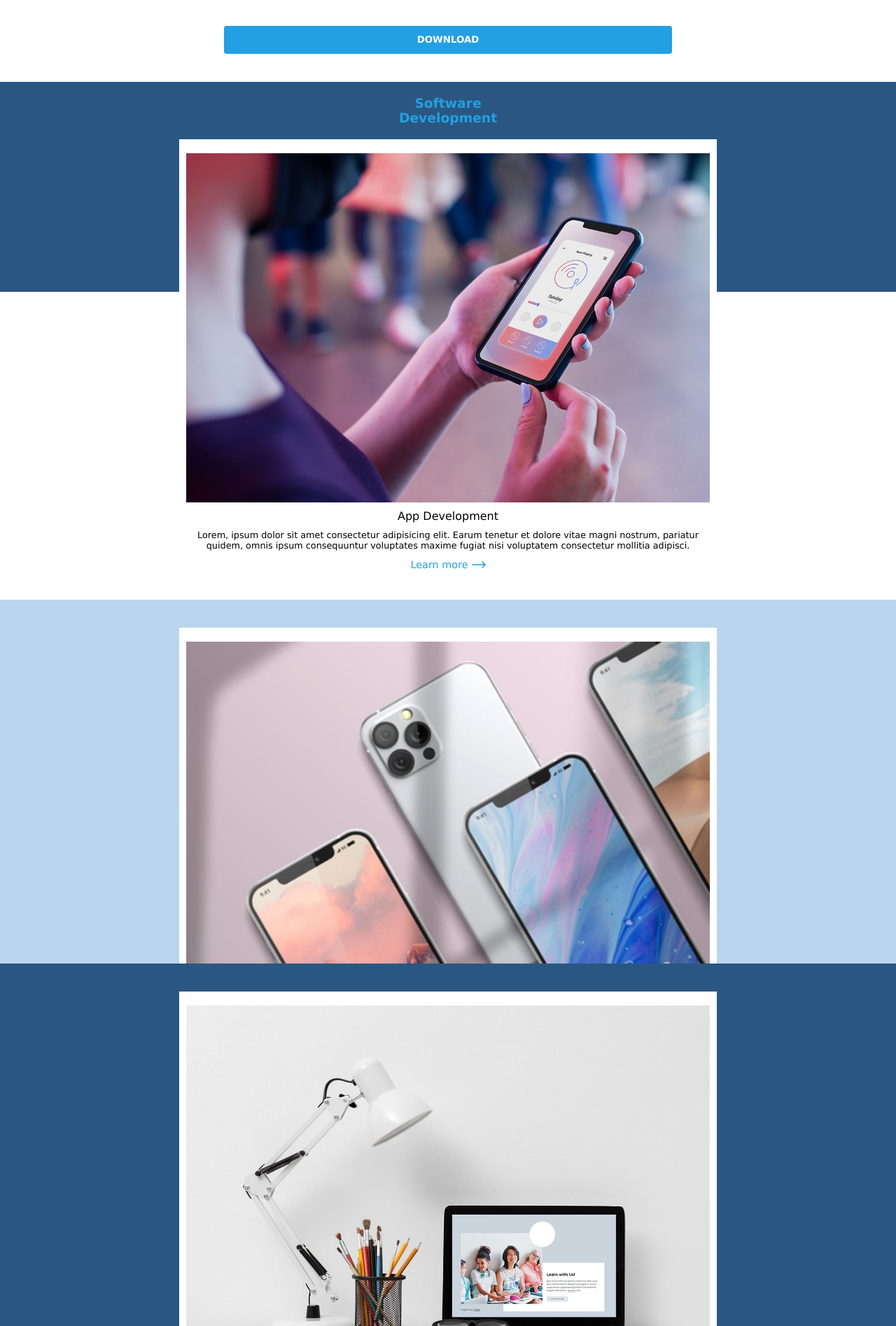
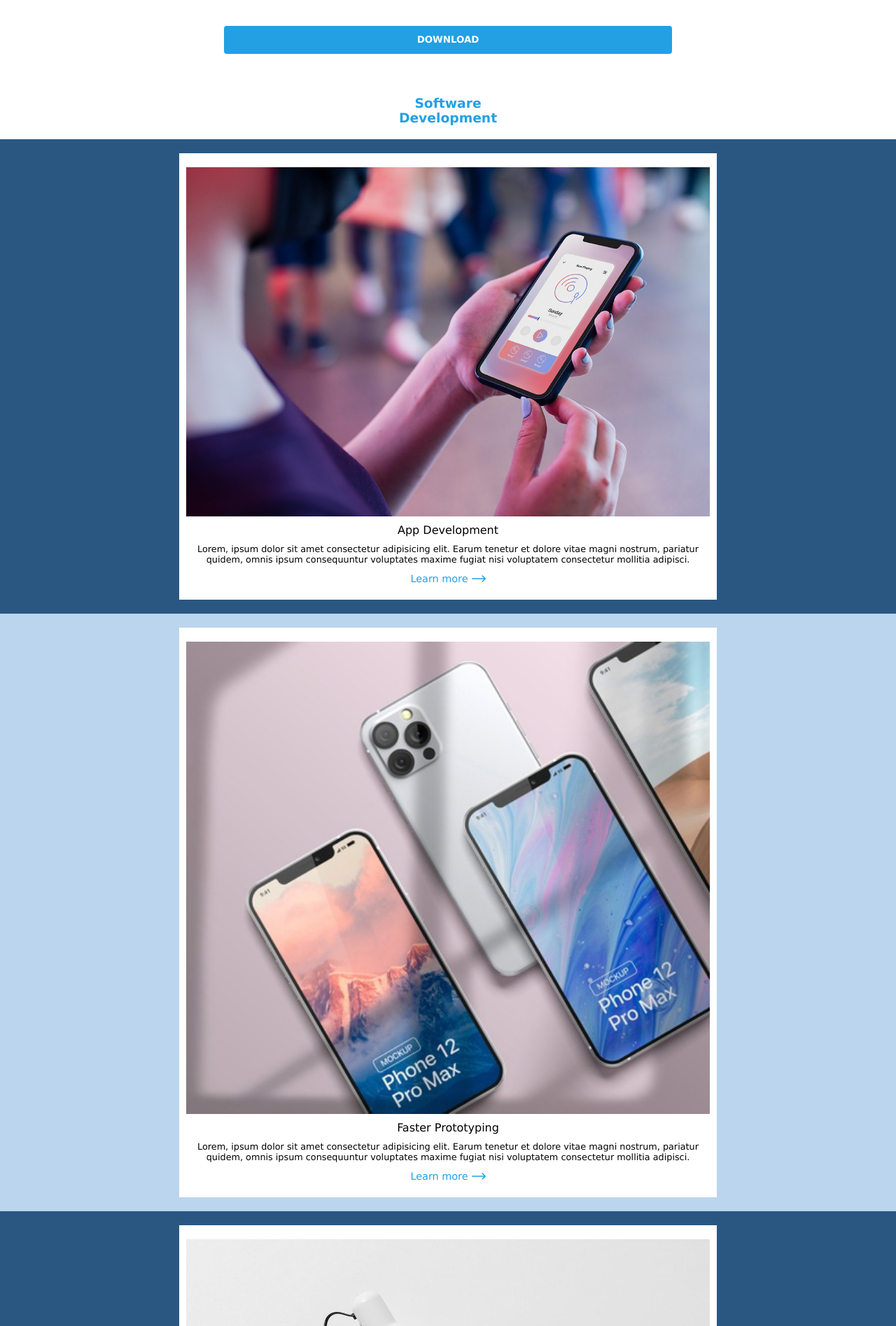
Before and after one commit to gabrielSantillo/Portfolio-Development, a plain HTML site: page index.html in a window 1280 px wide. Shown: the part 5845-7740 px from the top of the page at 70% size. Drawn offline with Linux system fonts and the light colour scheme.

Commit message:
Adjusted the cards layout

```diff
--- a/css/style.scss
+++ b/css/style.scss
@@ -362,17 +362,14 @@ img {
 #page-main-section-cards {
     display: grid;
     place-items: center;
-    background-color: $primary_color;
-    height: 300px;
+}
 
-    >div {
+#page-main-section-cards-title {
+    margin-bottom: 20px;
+    padding-top: 20px;
+    display: grid;
 
-        padding-top: 20px;
-        display: grid;
-    }
-
-    >div>h3 {
-        margin-bottom: 40px;
+    >h3 {
         color: $third_color;
         margin: 0 30vw;
         justify-self: center;
@@ -410,12 +407,10 @@ img {
     }
 }
 
+.page-main-section-cards-article-dark-blue {
+    background-color: $primary_color;
+}
+
 #page-main-section-cards-article-light-blue {
     background-color: $second_color;
-    height: 500px;
 }
-
-#page-main-section-cards-article-dark-blue {
-    background-color: $primary_color;
-    height: 500px;
-}
--- a/index.html
+++ b/index.html
@@ -279,11 +279,12 @@
   </section>
 
   <section id="page-main-section-cards">
-    <div>
+    <div id="page-main-section-cards-title">
       <h3>Software </h3>
       <h3>Development</h3>
     </div>
 
+   <div class="page-main-section-cards-article-dark-blue">
     <article class="page-main-section-cards-article">
       <img src="/img/phone_user.jpg" alt="">
       <p >App Development</p>
@@ -293,6 +294,7 @@
         <img src="/img/side_arrow.svg" alt="Side arrow">
       </div>
     </article>
+   </div>
 
     <div id="page-main-section-cards-article-light-blue">
         <article class="page-main-section-cards-article" >
@@ -306,7 +308,7 @@
         </article>
     </div>
 
-    <div id="page-main-section-cards-article-dark-blue">
+    <div class="page-main-section-cards-article-dark-blue">
       <article class="page-main-section-cards-article" >
         <img src="/img/desk_laptop.jpg" alt="">
         <p >Web Design</p>
@@ -317,9 +319,10 @@
         </div>
       </article>
     </div>
+
   </section>
 
-
+  <section><p>jsakjskajfksf</p></section>
 
 </main>
 
```
Also changed, not shown: css/style.css, 1 other file. Lines whose indentation alone changed are shown as unchanged.
